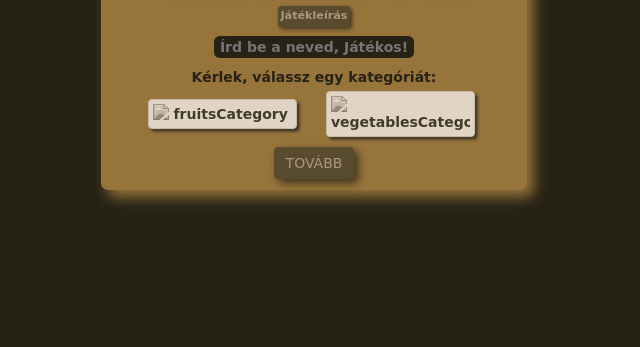
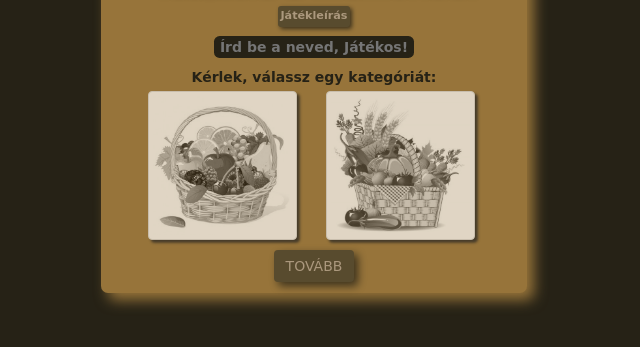
Before and after one commit to tandrew86/memorygame, a plain HTML site: page index.html in a window 1280 px wide. Shown: the part 129-476 px from the top of the page, without its empty margins (326-966 px from the left). Drawn offline with Linux system fonts and the light colour scheme; a web font is replaced by a local one.

Commit message:
Update index.html

```diff
--- a/index.html
+++ b/index.html
@@ -41,7 +41,7 @@
                         <figure>
                             <figcaption class="textOfCategoryPictures">
                                 Gyümölcsök</figcaption>
-                            <img src="Pics/Fruits.jpg" class="categoryPictures
+                            <img src="public_html/Pics/Fruits.jpg" class="categoryPictures
                                  img-responsive img-thumbnail" id="fruits"
                                  alt="fruitsCategory"/>
 
@@ -51,7 +51,7 @@
                         <figure>
                             <figcaption class="textOfCategoryPictures">
                                 Zöldségek</figcaption>
-                            <img src="Pics/Vegetables.jpg"
+                            <img src="public_html/Pics/Vegetables.jpg"
                                  class="categoryPictures
                                  img-responsive img-thumbnail" id="vegetables"
                                  alt="vegetablesCategory"/>
```
